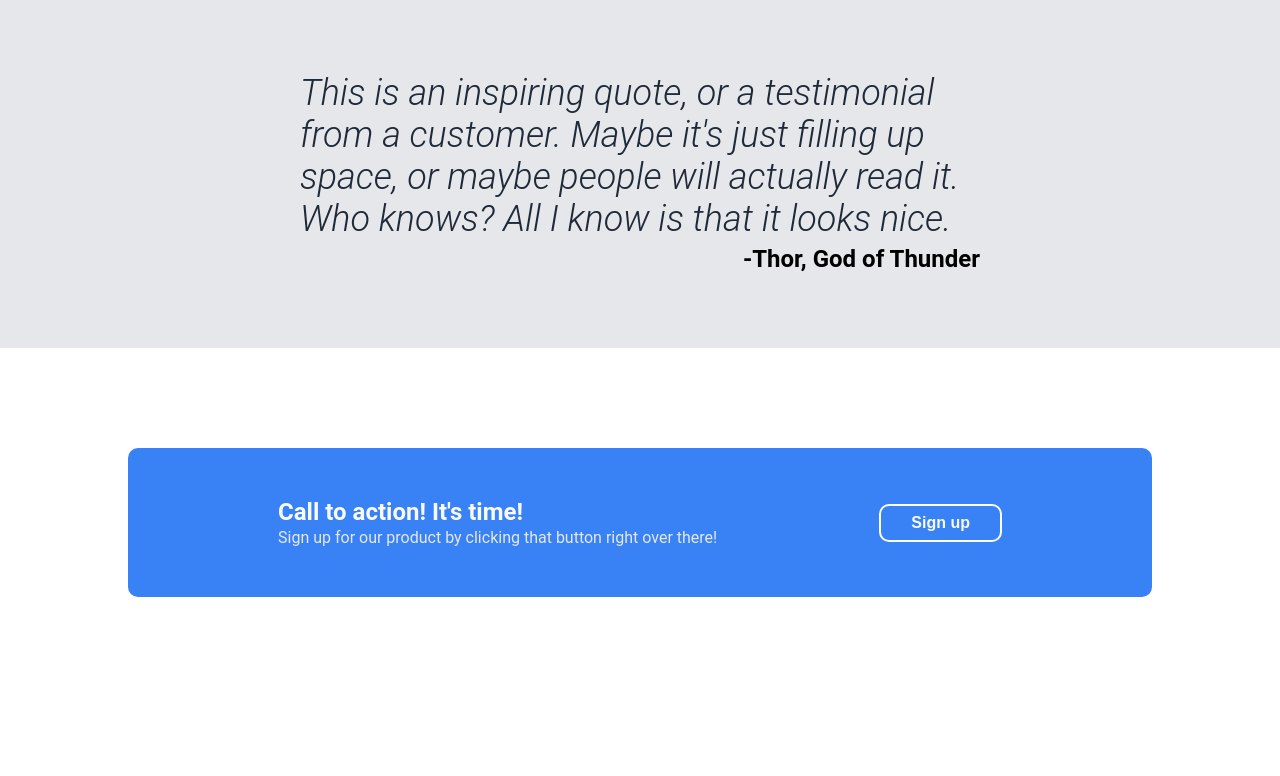
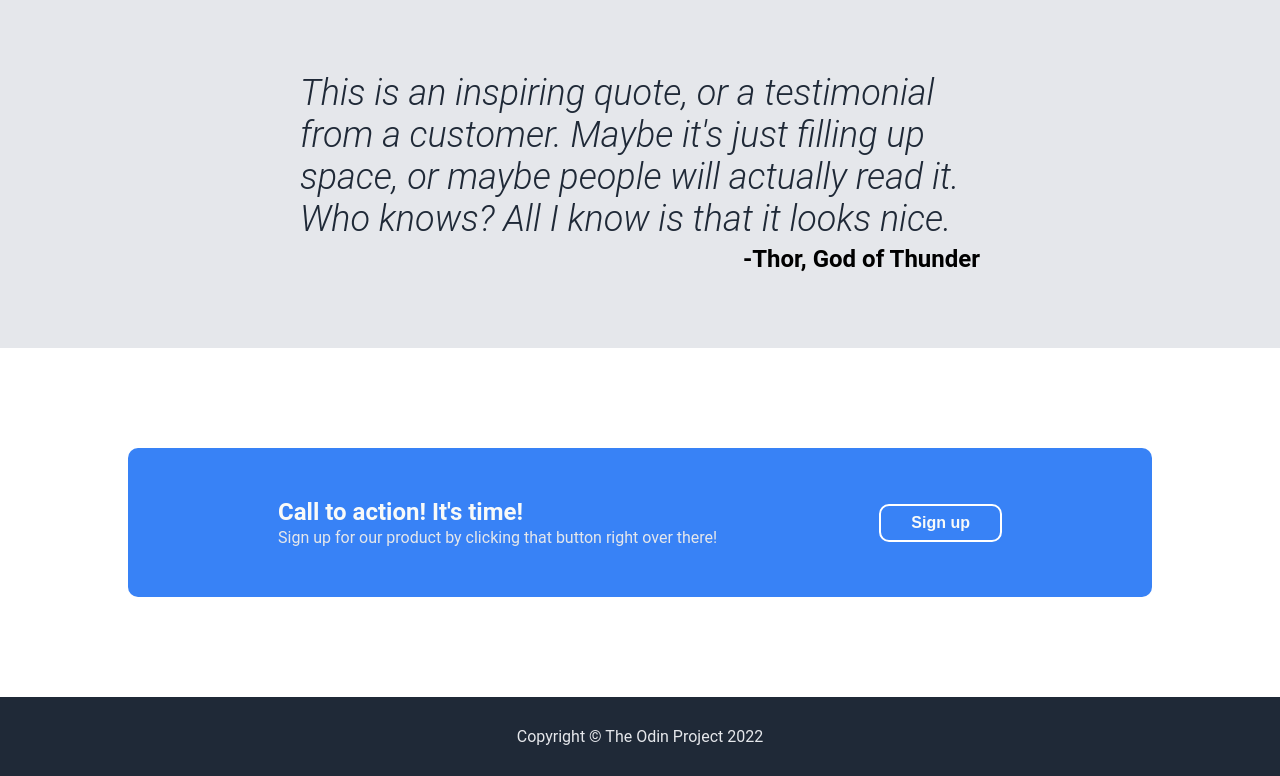
Before and after one commit to mattre1d/landingpage, a plain HTML site: page index.html in a window 1280 px wide. Shown: the part 928-1704 px from the top of the page. Before the commit the page ends 1625 px from the top, so only its background shows below. Drawn offline with Linux system fonts and the light colour scheme.

Commit message:
Added footer content

```diff
--- a/index.html
+++ b/index.html
@@ -71,6 +71,7 @@
         </div>
     </div>
     <div class="footer">
+        <p>Copyright © The Odin Project 2022</p>
     </div>
     </div>
 </body>
--- a/style.css
+++ b/style.css
@@ -172,3 +172,10 @@ p {
     padding: 8px 30px;
     font-weight: bold;
 }
+
+.footer {
+    display: flex;
+    background-color: #1F2937;
+    padding: 30px;
+    justify-content: center;
+}
```
